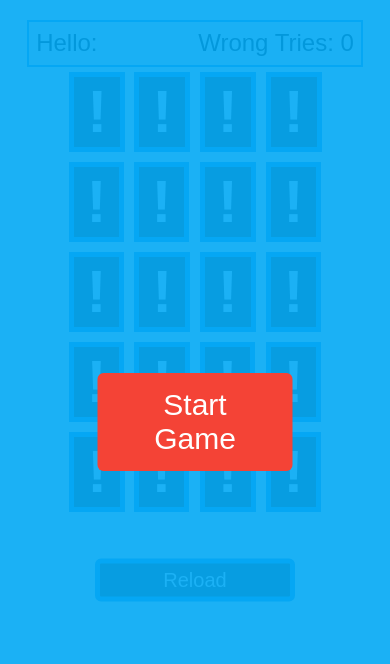
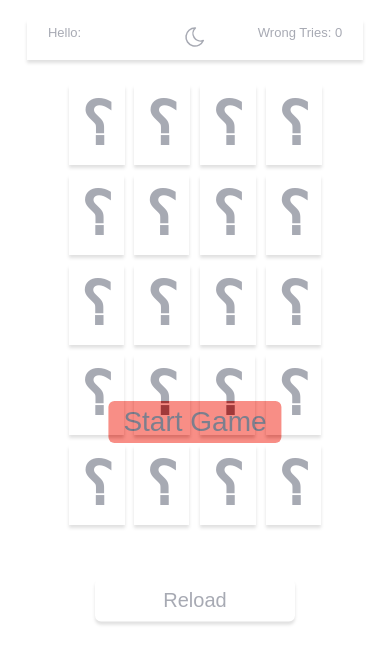
Before and after one commit to ramy-salama/game, a plain HTML site: page index.html in a window 390 px wide. Drawn offline with Linux system fonts and the light colour scheme.

Commit message:
second commmit

```diff
--- a/css/game.css
+++ b/css/game.css
@@ -1,8 +1,23 @@
+:root {
+    --border: #252b43;
+    --text: #fff;
+    --background: #252b43;
+    --box-shadow: 0 .2rem .2rem rgba(225, 225, 225, .3)
+}
+
+:root {
+    --border: #fff;
+    --text: #252b43;
+    --background: #fff;
+    --box-shadow: 0 .2rem .2rem rgba(0, 0, 0, .3)
+}
+
 * {
     box-sizing: border-box;
 }
 
 body {
+    background-color: var(--background);
     font-family: Arial, Helvetica, sans-serif;
 }
 
@@ -13,7 +28,8 @@ body {
     width: 100%;
     height: 100%;
     z-index: 2;
-    background-color: rgba(3, 169, 244, .9);
+    opacity: 60%;
+    background-color: var(--border);
 }
 
 .control-buttons span {
@@ -22,22 +38,37 @@ body {
     top: 50%;
     transform: translate(-50%, -50%);
     background-color: #f44336;
-    color: #fff;
-    padding: 15px 25px;
-    font-size: 30px;
+    color: var(--text);
+    padding: 5px 15px;
+    font-size: 28px;
     text-align: center;
     cursor: pointer;
     border-radius: 6px;
 }
 
 .info-container {
+    display: flex;
     width: 90%;
-    margin: 20px auto 0;
-    background-color: #f6f6f6;
-    padding: 2%;
+    margin: 20px auto 20px;
+    background-color: var(--background);
+    padding: .2rem 1.2rem .2rem 1.2rem;
     font-size: 24px;
     overflow: hidden;
-    border: 2px solid #2196f3;
+    color: var(--text);
+    border: 2px solid var(--border);
+    box-shadow: var(--box-shadow);
+}
+
+.icon {
+    cursor: pointer;
+}
+
+.haid {
+    display: none;
+}
+
+.show {
+    display: block;
 }
 
 .info-container .name {
@@ -49,6 +80,15 @@ body {
     float: right;
     width: 50%;
     text-align: right;
+}
+
+@media (max-width: 500px) {
+    .info-container .name {
+        font-size: small;
+    }
+    .info-container .tries {
+        font-size: small;
+    }
 }
 
 .memory-game-blocks {
@@ -73,20 +113,21 @@ body {
 }
 
 .memory-game-blocks .game-block .front {
-    background-color: #333;
+    background-color: var(--background);
     line-height: 70px;
 }
 
 .memory-game-blocks .game-block .front:before {
-    content: "!";
-    color: #fff;
+    content: "؟";
+    color: var(--text);
     font-size: 60px;
     font-weight: bold;
 }
 
 .memory-game-blocks .game-block .back {
-    background-color: #607d8b;
+    background-color: var(--background);
     transform: rotateY(180deg);
+    color: var(--text);
 }
 
 .memory-game-blocks .game-block .back img {
@@ -99,8 +140,9 @@ body {
     width: 100%;
     height: 100%;
     backface-visibility: hidden;
-    border: 5px solid #2196f3;
+    border: 5px solid var(--border);
     text-align: center;
+    box-shadow: var(--box-shadow);
 }
 
 .memory-game-blocks .game-block.is-flipped,
@@ -116,13 +158,15 @@ body {
     left: 50%;
     top: 580px;
     width: 200px;
-    border: 5px solid #2196f3;
+    border: 5px solid var(--border);
     transform: translate(-50%, -50%);
-    background-color: #333;
-    color: #fff;
+    background-color: var(--background);
+    color: var(--text);
     padding: 5px 5px;
     font-size: 20px;
     text-align: center;
     cursor: pointer;
     border-radius: 6px;
+    box-shadow: var(--box-shadow);
+    margin-top: 20px;
 }
--- a/index.html
+++ b/index.html
@@ -19,9 +19,28 @@
     </div>
 
     <div class="info-container">
+
+
         <div class="name">
             Hello: <span></span>
         </div>
+
+        <div class="icon">
+            <div id="light" class="haid">
+                <svg xmlns="http://www.w3.org/2000/svg" class="icon icon-tabler icon-tabler-sun" width="24" height="24" viewBox="0 0 24 24" stroke-width="1.5" stroke="#fff" fill="none" stroke-linecap="round" stroke-linejoin="round">
+                    <path stroke="none" d="M0 0h24v24H0z" fill="none"/>
+                    <circle cx="12" cy="12" r="4" />
+                    <path d="M3 12h1m8 -9v1m8 8h1m-9 8v1m-6.4 -15.4l.7 .7m12.1 -.7l-.7 .7m0 11.4l.7 .7m-12.1 -.7l-.7 .7" />
+                </svg>
+            </div>
+            <div id="dark" class="show">
+                <svg xmlns="http://www.w3.org/2000/svg" class="icon icon-tabler icon-tabler-moon" width="24" height="24" viewBox="0 0 24 24" stroke-width="1.5" stroke="#252b43" fill="none" stroke-linecap="round" stroke-linejoin="round">
+                    <path stroke="none" d="M0 0h24v24H0z" fill="none"/>
+                    <path d="M12 3c.132 0 .263 0 .393 0a7.5 7.5 0 0 0 7.92 12.446a9 9 0 1 1 -8.313 -12.454z" />
+                </svg>
+            </div>
+        </div>
+
         <div class="tries">
             Wrong Tries: <span>0</span>
         </div>
--- a/js/game.js
+++ b/js/game.js
@@ -120,3 +120,38 @@ function shuffle(array) {
     return array;
 
 }
+
+
+
+// Dark Mode
+
+let light = document.querySelector('#light'),
+    dark = document.querySelector('#dark');
+
+function darkMode() {
+    document.documentElement.style.setProperty('--border', '#252b43');
+    document.documentElement.style.setProperty('--text', '#fff');
+    document.documentElement.style.setProperty('--background', '#252b43');
+    document.documentElement.style.setProperty('--box-shadow', '0 .2rem .2rem rgba(225, 225, 225, .3)');
+}
+
+function lightMode() {
+    document.documentElement.style.setProperty('--border', '#fff');
+    document.documentElement.style.setProperty('--text', '#252b43');
+    document.documentElement.style.setProperty('--background', '#fff');
+    document.documentElement.style.setProperty('--box-shadow', '0 .2rem .2rem rgba(0, 0, 0, .3)');
+}
+
+light.onclick = () => {
+    light.classList.remove('show'),
+        light.classList.add('haid'),
+        dark.classList.add("show")
+    lightMode()
+}
+
+dark.onclick = () => {
+    dark.classList.remove('show'),
+        dark.classList.add('haid'),
+        light.classList.add("show")
+    darkMode()
+}
```
